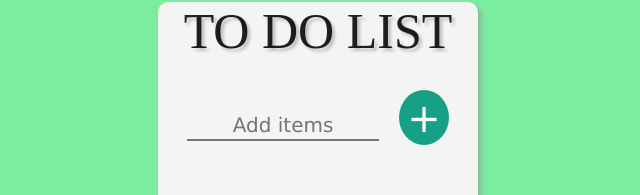
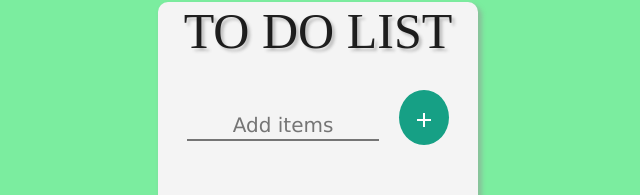
Before and after one commit to parwinakhtari/TO-DO-LIST, a React (Create React App) app: page / in a window 1280 px wide. Shown: the part 118-313 px from the top of the page, without its empty margins (322-962 px from the left). Built offline with nearby package versions, Linux system fonts and the light colour scheme.

Commit message:
material ui added

```diff
--- a/package.json
+++ b/package.json
@@ -9,6 +9,8 @@
   "main": "src/index.js",
   "dependencies": {
     "@babel/runtime": "7.13.8",
+    "@material-ui/core": "4.11.3",
+    "@material-ui/icons": "4.11.2",
     "react": "17.0.1",
     "react-dom": "17.0.1",
     "react-scripts": "4.0.0"
--- a/public/index.html
+++ b/public/index.html
@@ -9,10 +9,10 @@
       manifest.json provides metadata used when your web app is added to the
       homescreen on Android. See https://developers.google.com/web/fundamentals/engage-and-retain/web-app-manifest/
     -->
-    <link
+    <!-- <link
       href="https://maxcdn.bootstrapcdn.com/font-awesome/4.7.0/css/font-awesome.min.css"
       rel="stylesheet"
-    />
+    /> -->
 	<link rel="manifest" href="%PUBLIC_URL%/manifest.json">
 	<link rel="shortcut icon" href="%PUBLIC_URL%/favicon.ico">
 	<!--
--- a/src/App.js
+++ b/src/App.js
@@ -1,6 +1,7 @@
 import "./styles.css";
 import React, { useState } from "react";
 import ToDoList from "./ToDoList" ;
+import AddIcon from '@material-ui/icons/Add';
 
 export default function App() {
   const [Inputlist, setInputlist] = useState("");
@@ -33,7 +34,7 @@ return index!==id ;
             onChange={itemEvent}
             value={Inputlist}
           />
-          <button onClick={listofItems}> + </button>
+          <button onClick={listofItems}> <AddIcon/> </button>
           <ol>
 {
   item.map( (itemval,index)=> {
--- a/src/ToDoList.js
+++ b/src/ToDoList.js
@@ -1,15 +1,15 @@
 import "./styles.css";
 import React from "react";
+import CloseIcon from '@material-ui/icons/Close';
  export default function ToDoList(props){
 return(
 <>
 <div className='todo_style'>
   <li className='list_style'>
-<i className=" fa fa-times" aria-hidden='true'
+<CloseIcon className="fa-times"
   onClick={()=>{
 props.onSelect(props.id)
   }}/>
-  <span> </span>
 {props.text}
 </li>
 </div>
--- a/src/styles.css
+++ b/src/styles.css
@@ -22,7 +22,7 @@
   text-align: center;
   margin: 0 100px;
   box-shadow: 3px 4px 4px 1px rgba(150, 150, 150, 0.5);
-  border-radius:10px;
+  border-radius: 10px;
 }
 h1 {
   color: rgba(0, 0, 0, 0.87);
@@ -72,7 +72,7 @@ ol li {
   padding-left: 0 px;
   text-align: left;
   font-weight: 500;
-  font-size: 20px;
+  font-size: 18px;
   min-height: 40px;
   display: flex;
   align-items: center;
@@ -111,12 +111,11 @@ ol li {
 @media (max-width: 768px) {
   .center_div {
     width: 55%;
-
   }
-  h1{
+  h1 {
     font-size: 25px;
   }
-  input{
+  input {
     font-size: 13px;
   }
   .todo_style .fa-times {
```
